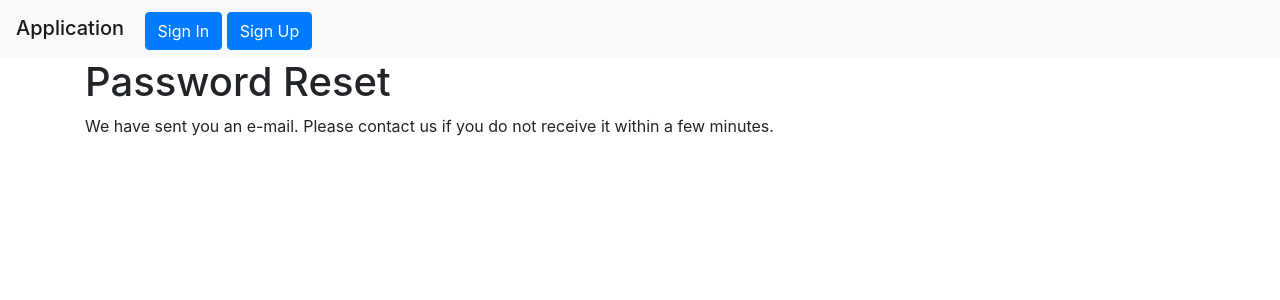
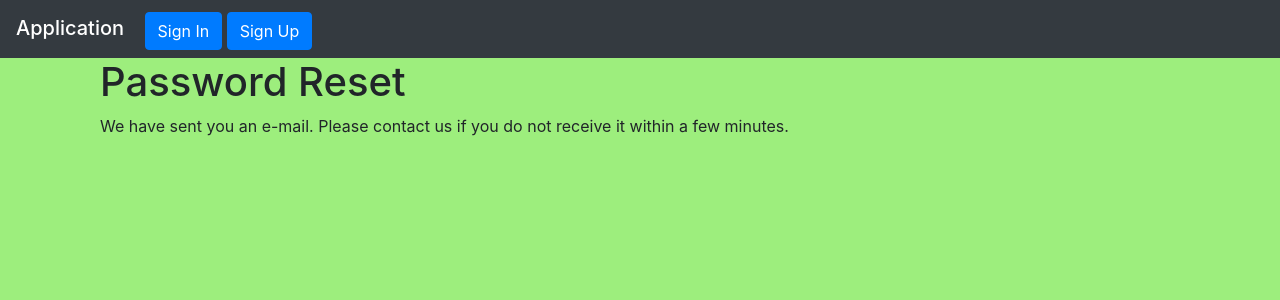
Before and after one commit to nova-sangeeth/inventory_system, a Django app: a page that uses templates/base.html in a window 1280 px wide. Shown: the top 300 px of the page. Run offline with Django 3.2, Linux system fonts and the light colour scheme; some libraries are stand-ins or nearby versions.

Commit message:
added container to the all the accounts/auth templates

```diff
--- a/templates/account/account_inactive.html
+++ b/templates/account/account_inactive.html
@@ -5,7 +5,9 @@
 {% block head_title %}{% trans "Account Inactive" %}{% endblock %}
 
 {% block content %}
-<h1>{% trans "Account Inactive" %}</h1>
+<div class="container">
+    <h1>{% trans "Account Inactive" %}</h1>
 
-<p>{% trans "This account is inactive." %}</p>
+    <p class="display-4">{% trans "This account is inactive." %}</p>
+</div>
 {% endblock %}
--- a/templates/account/login.html
+++ b/templates/account/login.html
@@ -6,6 +6,7 @@
 {% block head_title %}{% trans "Sign In" %}{% endblock %}
 
 {% block content %}
+<div class="container">
 
   <h1>{% trans "Sign In" %}</h1>
 
@@ -40,7 +41,8 @@ for a {{ site_name }} account and sign in below:{% endblocktrans %}</p>
     <input type="hidden" name="{{ redirect_field_name }}" value="{{ redirect_field_value }}" />
     {% endif %}
     <a class="button secondaryAction" href="{% url 'account_reset_password' %}">{% trans "Forgot Password?" %}</a>
-  <button class="primaryAction" type="submit">{% trans "Sign In" %}</button>
+    <button class="btn btn-outline-dark" class="primaryAction" type="submit">{% trans "Sign In" %}</button>
   </form>
 
+</div>
 {% endblock %}
--- a/templates/account/logout.html
+++ b/templates/account/logout.html
@@ -5,6 +5,7 @@
 {% block head_title %}{% trans "Sign Out" %}{% endblock %}
 
 {% block content %}
+<div class="container">
   <h1>{% trans "Sign Out" %}</h1>
 
   <p>{% trans 'Are you sure you want to sign out?' %}</p>
@@ -12,10 +13,11 @@
   <form method="post" action="{% url 'account_logout' %}">
     {% csrf_token %}
     {% if redirect_field_value %}
-  <input type="hidden" name="{{ redirect_field_name }}" value="{{ redirect_field_value }}"/>
+    <input type="hidden" name="{{ redirect_field_name }}" value="{{ redirect_field_value }}" />
     {% endif %}
-  <button type="submit">{% trans 'Sign Out' %}</button>
+    <button class="btn btn-outline-dark" type="submit">{% trans 'Sign Out' %}</button>
   </form>
 
 
+</div>
 {% endblock %}
--- a/templates/account/password_change.html
+++ b/templates/account/password_change.html
@@ -5,11 +5,13 @@
 {% block head_title %}{% trans "Change Password" %}{% endblock %}
 
 {% block content %}
+<div class="container">
     <h1>{% trans "Change Password" %}</h1>
 
     <form method="POST" action="{% url 'account_change_password' %}" class="password_change">
         {% csrf_token %}
         {{ form.as_p }}
-        <button type="submit" name="action">{% trans "Change Password" %}</button>
+        <button class="btn btn-outline-dark" type="submit" name="action">{% trans "Change Password" %}</button>
     </form>
+</div>
 {% endblock %}
--- a/templates/account/password_reset_done.html
+++ b/templates/account/password_reset_done.html
@@ -6,11 +6,14 @@
 {% block head_title %}{% trans "Password Reset" %}{% endblock %}
 
 {% block content %}
+<div class="container">
     <h1>{% trans "Password Reset" %}</h1>
 
     {% if user.is_authenticated %}
     {% include "account/snippets/already_logged_in.html" %}
     {% endif %}
 
-    <p>{% blocktrans %}We have sent you an e-mail. Please contact us if you do not receive it within a few minutes.{% endblocktrans %}</p>
+    <p>{% blocktrans %}We have sent you an e-mail. Please contact us if you do not receive it within a few
+        minutes.{% endblocktrans %}</p>
+</div>
 {% endblock %}
--- a/templates/account/password_reset_from_key_done.html
+++ b/templates/account/password_reset_from_key_done.html
@@ -4,6 +4,8 @@
 {% block head_title %}{% trans "Change Password" %}{% endblock %}
 
 {% block content %}
+<div class="container">
     <h1>{% trans "Change Password" %}</h1>
     <p>{% trans 'Your password is now changed.' %}</p>
+</div>
 {% endblock %}
--- a/templates/account/password_set.html
+++ b/templates/account/password_set.html
@@ -5,11 +5,13 @@
 {% block head_title %}{% trans "Set Password" %}{% endblock %}
 
 {% block content %}
+<div class="container">
     <h1>{% trans "Set Password" %}</h1>
 
     <form method="POST" action="{% url 'account_set_password' %}" class="password_set">
         {% csrf_token %}
         {{ form.as_p }}
-        <input type="submit" name="action" value="{% trans 'Set Password' %}"/>
+        <input class="btn btn-outline-dark" type="submit" name="action" value="{% trans 'Set Password' %}" />
     </form>
+</div>
 {% endblock %}
--- a/templates/account/signup.html
+++ b/templates/account/signup.html
@@ -17,7 +17,7 @@
     <input type="hidden" name="{{ redirect_field_name }}" value="{{ redirect_field_value }}" />
     {% endif %}
     <input type="hidden" name="{{ redirect_field_name }}" value="{% url 'register' %}" />
-    <button type="submit">{% trans "Sign Up" %} &raquo;</button>
+    <button class="btn btn-outline-dark" type="submit">{% trans "Sign Up" %} &raquo;</button>
   </form>
 
 </div>
--- a/templates/account/signup_closed.html
+++ b/templates/account/signup_closed.html
@@ -5,7 +5,9 @@
 {% block head_title %}{% trans "Sign Up Closed" %}{% endblock %}
 
 {% block content %}
-<h1>{% trans "Sign Up Closed" %}</h1>
+<div class="container">
+    <h1>{% trans "Sign Up Closed" %}</h1>
 
-<p>{% trans "We are sorry, but the sign up is currently closed." %}</p>
+    <p>{% trans "We are sorry, but the sign up is currently closed." %}</p>
+</div>
 {% endblock %}
--- a/templates/account/verification_sent.html
+++ b/templates/account/verification_sent.html
@@ -5,8 +5,11 @@
 {% block head_title %}{% trans "Verify Your E-mail Address" %}{% endblock %}
 
 {% block content %}
+<div class="container">
     <h1>{% trans "Verify Your E-mail Address" %}</h1>
 
-    <p>{% blocktrans %}We have sent an e-mail to you for verification. Follow the link provided to finalize the signup process. Please contact us if you do not receive it within a few minutes.{% endblocktrans %}</p>
+    <p>{% blocktrans %}We have sent an e-mail to you for verification. Follow the link provided to finalize the signup
+        process. Please contact us if you do not receive it within a few minutes.{% endblocktrans %}</p>
 
+</div>
 {% endblock %}
--- a/templates/account/verified_email_required.html
+++ b/templates/account/verified_email_required.html
@@ -5,6 +5,7 @@
 {% block head_title %}{% trans "Verify Your E-mail Address" %}{% endblock %}
 
 {% block content %}
+<div class="container">
     <h1>{% trans "Verify Your E-mail Address" %}</h1>
 
     {% url 'account_email' as email_url %}
@@ -17,7 +18,9 @@ verify ownership of your e-mail address. {% endblocktrans %}</p>
         verification. Please click on the link inside this e-mail. Please
         contact us if you do not receive it within a few minutes.{% endblocktrans %}</p>
 
-<p>{% blocktrans %}<strong>Note:</strong> you can still <a href="{{ email_url }}">change your e-mail address</a>.{% endblocktrans %}</p>
+    <p>{% blocktrans %}<strong>Note:</strong> you can still <a href="{{ email_url }}">change your e-mail
+            address</a>.{% endblocktrans %}</p>
 
+</div>
 
 {% endblock %}
--- a/templates/base.html
+++ b/templates/base.html
@@ -14,12 +14,12 @@
     integrity="sha384-wfSDF2E50Y2D1uUdj0O3uMBJnjuUD4Ih7YwaYd1iqfktj0Uod8GCExl3Og8ifwB6"
     crossorigin="anonymous"></script>
   <div>
-    <nav class="navbar navbar-light bg-light">
+    <nav class="navbar navbar-dark bg-dark">
       <div class="pull-right">
         <span>
           <a href="/" class="navbar-brand mb-0 h1">Application</a>
           {% if user.is_authenticated %}
-          <a class="btn btn-outline-dark" href="{% url 'account_logout' %}">Sign Out</a>
+          <a class="btn btn-outline-warning" href="{% url 'account_logout' %}">Sign Out</a>
           <a class="btn btn-outline-success" href="{% url 'profile' %}">Hello,{{ user.username }}</a>
           {% else %}
           <a class="btn btn-primary" href="{% url 'account_login' %}">Sign In</a>
@@ -34,11 +34,14 @@
   {% block extra_head %}
   {% endblock %}
 </head>
+<style>
+  body {
+    background-color: rgb(157, 238, 125);
+  }
+</style>
 
 <body>
   <div class="container">
-
-
 
     {% block body %}
 
```
Also changed, not shown: templates/account/email.html (+15 -9 lines), templates/account/email_confirm.html (+8 -3 lines), templates/account/password_reset.html (+6 -2 lines), templates/account/password_reset_from_key.html (+5 -2 lines). Lines whose indentation alone changed are shown as unchanged.
